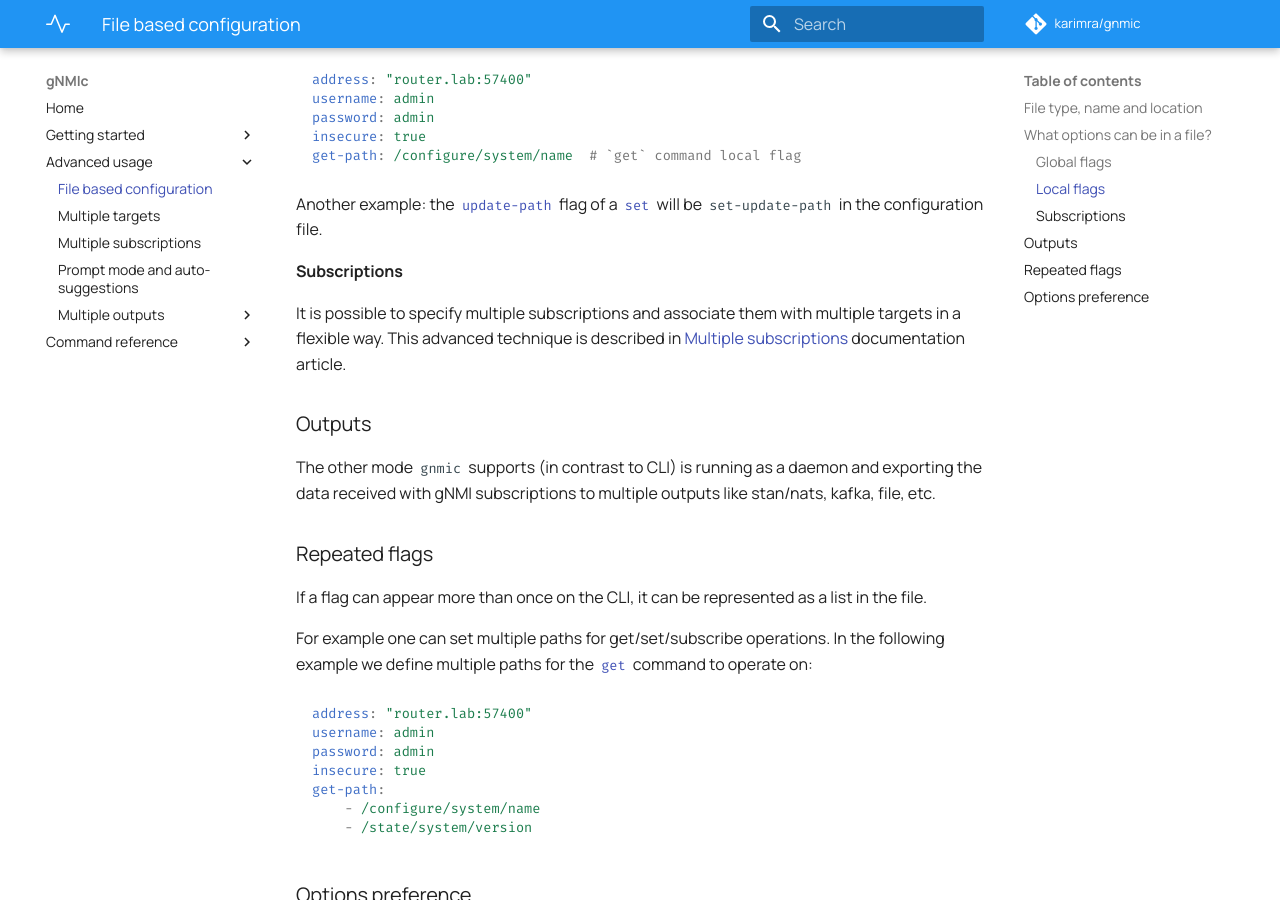
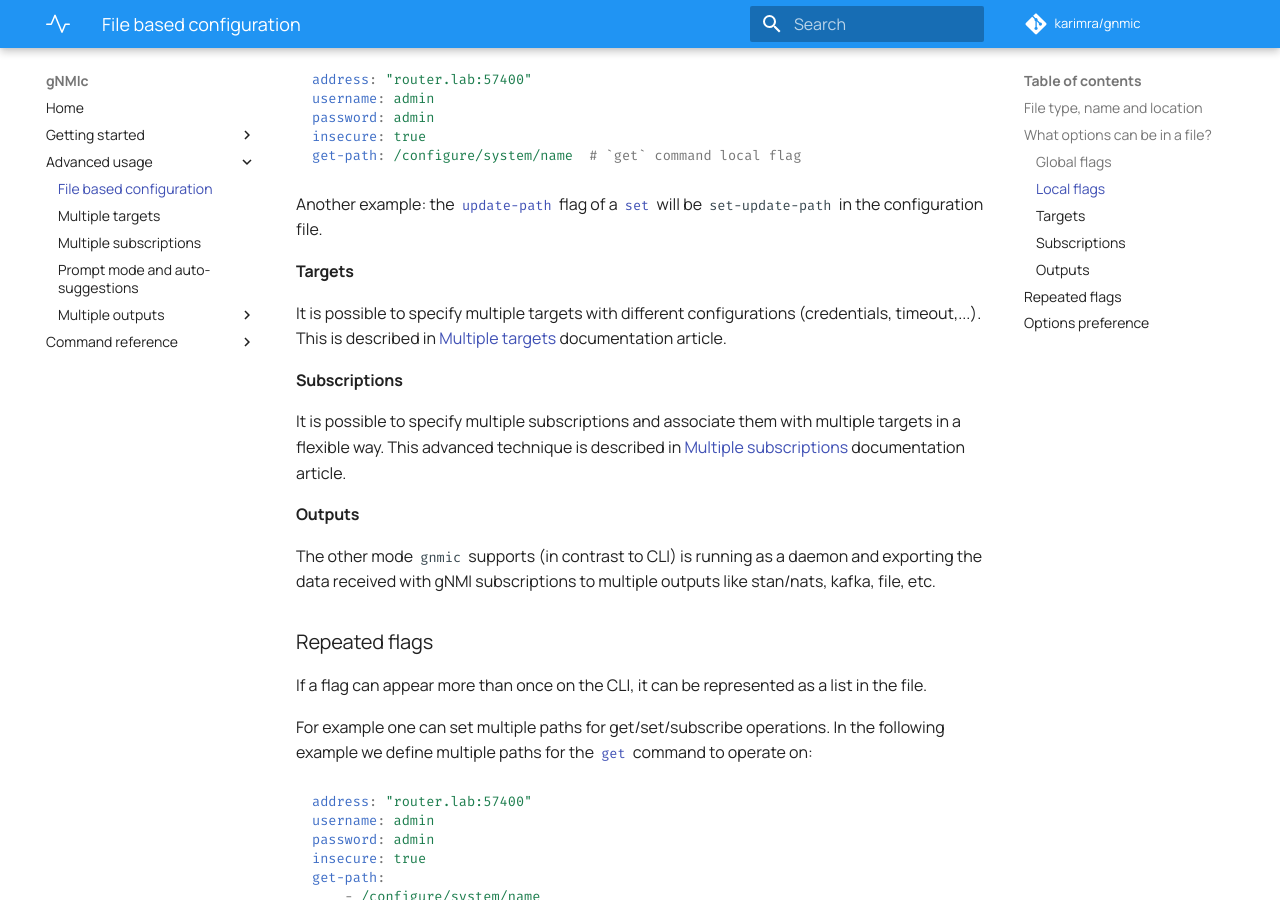
Before and after one commit to karimra/gnmic, an MkDocs documentation site: the page built from docs/advanced/file_cfg.md, in a window 1280 px wide and 900 px high, scrolled down 1625 px. Built offline with MkDocs 1.6.1 and Material for MkDocs 9.7.7, drawn with Linux system fonts in a browser that asks for light colours; comment, search, counter and statistics services are not loaded.

Commit message:
add target section

```diff
--- a/docs/advanced/file_cfg.md
+++ b/docs/advanced/file_cfg.md
@@ -63,10 +63,13 @@
 
 Another example: the [`update-path`](../cmd/set.md#1-in-line-update-implicit-type) flag of a [`set`](../cmd/set.md) will be `set-update-path` in the configuration file.
 
+#### Targets
+It is possible to specify multiple targets with different configurations (credentials, timeout,...). This is described in [Multiple targets](multi_target.md) documentation article.
+
 #### Subscriptions
 It is possible to specify multiple subscriptions and associate them with multiple targets in a flexible way. This advanced technique is described in [Multiple subscriptions](subscriptions.md) documentation article.
 
-### Outputs
+#### Outputs
 The other mode `gnmic` supports (in contrast to CLI) is running as a daemon and exporting the data received with gNMI subscriptions to multiple outputs like stan/nats, kafka, file, etc.
 
 ### Repeated flags
```
